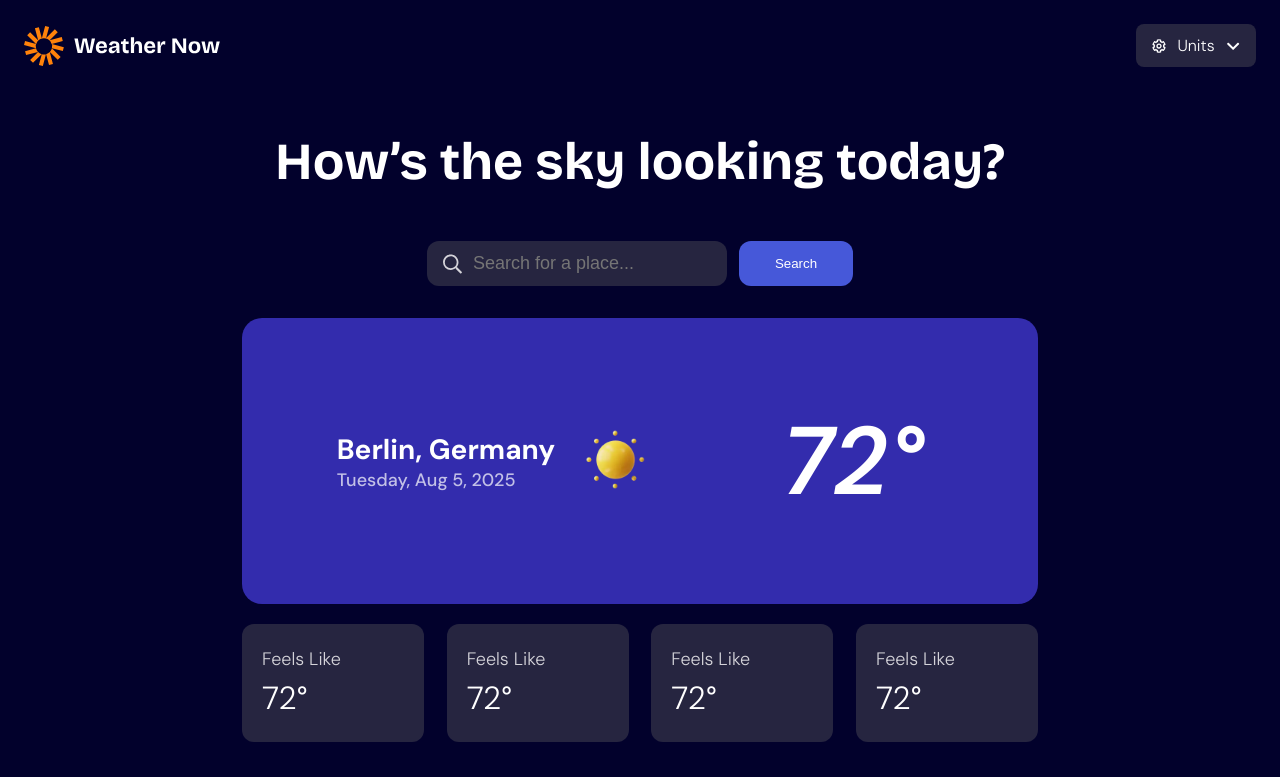
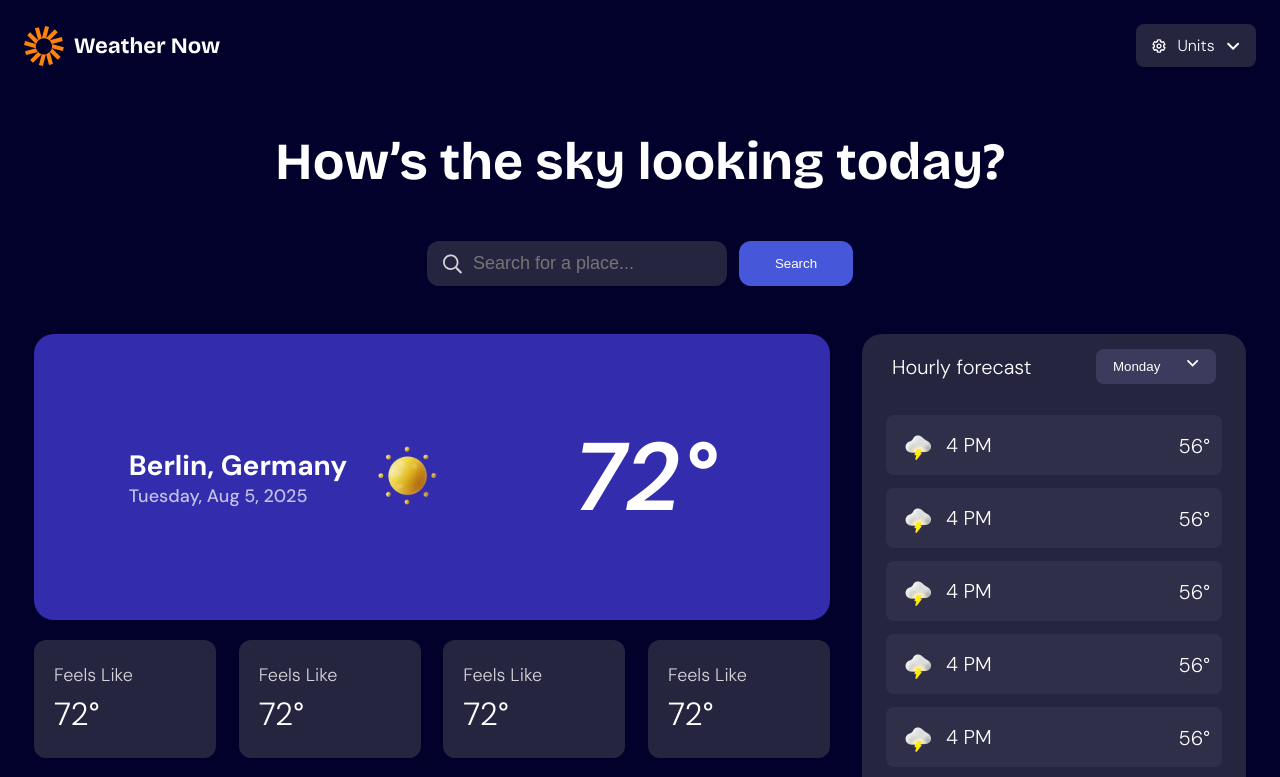
Before and after one commit to HamDean/Weather-app, a React (Vite) app: page / in a window 1280 px wide. Shown: the top 777 px of the page. Built offline with nearby package versions, Linux system fonts and the light colour scheme.

Commit message:
Fix general forecast layout issue

```diff
--- a/src/App.jsx
+++ b/src/App.jsx
@@ -6,8 +6,6 @@ import Sunny from "./assets/images/icon-sunny.webp";
 import WeatherDetailsList from "./components/WeatherDetailsList";
 import { dummyDetails } from "./utils/constants";
 import ForecastList from "./components/ForecastList";
-import HourlyForecastCard from "./components/HourlyForecastCard";
-import HourlyForecastDropDown from "./components/HourlyForecastDropDown";
 import HourlyForecastSection from "./components/HourlyForecastSection";
 
 const App = () => {
@@ -17,6 +15,7 @@ const App = () => {
       <main>
         <Hero />
         <SearchCountryInput />
+        <article className="gen-forecast">
           <section id="weather-info">
             <WeatherInfo
               location={"Berlin, Germany"}
@@ -26,8 +25,9 @@ const App = () => {
             />
             <WeatherDetailsList details={dummyDetails} />
             <ForecastList />
+          </section>
           <HourlyForecastSection />
-        </section>
+        </article>
       </main>
     </>
   );
--- a/src/components/HourlyForecastDropDown.jsx
+++ b/src/components/HourlyForecastDropDown.jsx
@@ -15,7 +15,7 @@ const HourlyForecastDropDown = () => {
     setShowDays((prev) => !prev);
   };
   return (
-    <div role="form">
+    <div className="days-form" role="form">
       <SeleceTrigger handleClick={handleClick} selectedDay={selectedDay} />
       {showDays && <SelectContent handleSelect={handleSelect} days={days} />}
     </div>
--- a/src/index.css
+++ b/src/index.css
@@ -195,7 +195,6 @@ main {
   flex-direction: column;
   justify-content: center;
   align-items: center;
-  margin-top: 32px;
   background-color: #332cad;
   padding: 20px;
   border-radius: 20px;
@@ -334,7 +333,7 @@ main {
   outline: none;
   border: none;
   cursor: pointer;
-  background-color: #3C3B5E;
+  background-color: #3c3b5e;
   color: white;
   padding: 10px 8px;
   border-radius: 8px;
@@ -348,10 +347,12 @@ main {
   width: 214px;
   display: flex;
   flex-direction: column;
-  background-color: #3C3B5E;
+  background-color: #3c3b5e;
   border-radius: 12px;
   padding: 10px 8px;
   margin-top: 5px;
+  position: absolute;
+  right: 0;
 }
 
 .day-list-item {
@@ -363,8 +364,12 @@ main {
   border-radius: 12px;
 }
 
-.day-list-item:hover{
+.day-list-item:hover {
   background-color: #302f4a;
+}
+
+.days-form {
+  position: relative;
 }
 
 .forecast-section {
@@ -384,7 +389,15 @@ main {
 .forecast-section main {
   display: flex;
   flex-direction: column;
-  gap: 8px;
+  justify-content: center;
+  gap: 13px;
+}
+
+.gen-forecast {
+  display: flex;
+  flex-direction: column;
+  gap: 32px;
+  margin: 48px;
 }
 
 @media screen and (min-width: 768px) {
@@ -442,11 +455,16 @@ main {
   }
 
   .hour-card {
-    width: 672px;
+    width: 100%;
   }
 
   .forecast-section {
-    width: 720px;
+    width: 100%;
+    padding: 0;
+  }
+
+  .forecast-section header {
+    padding: 15px 30px;
   }
 }
 
@@ -458,4 +476,10 @@ main {
   .forecast-section {
     width: 384px;
   }
+
+  .gen-forecast {
+    flex-direction: row;
+  }
+
+
 }
```
Lines whose indentation alone changed are shown as unchanged.
